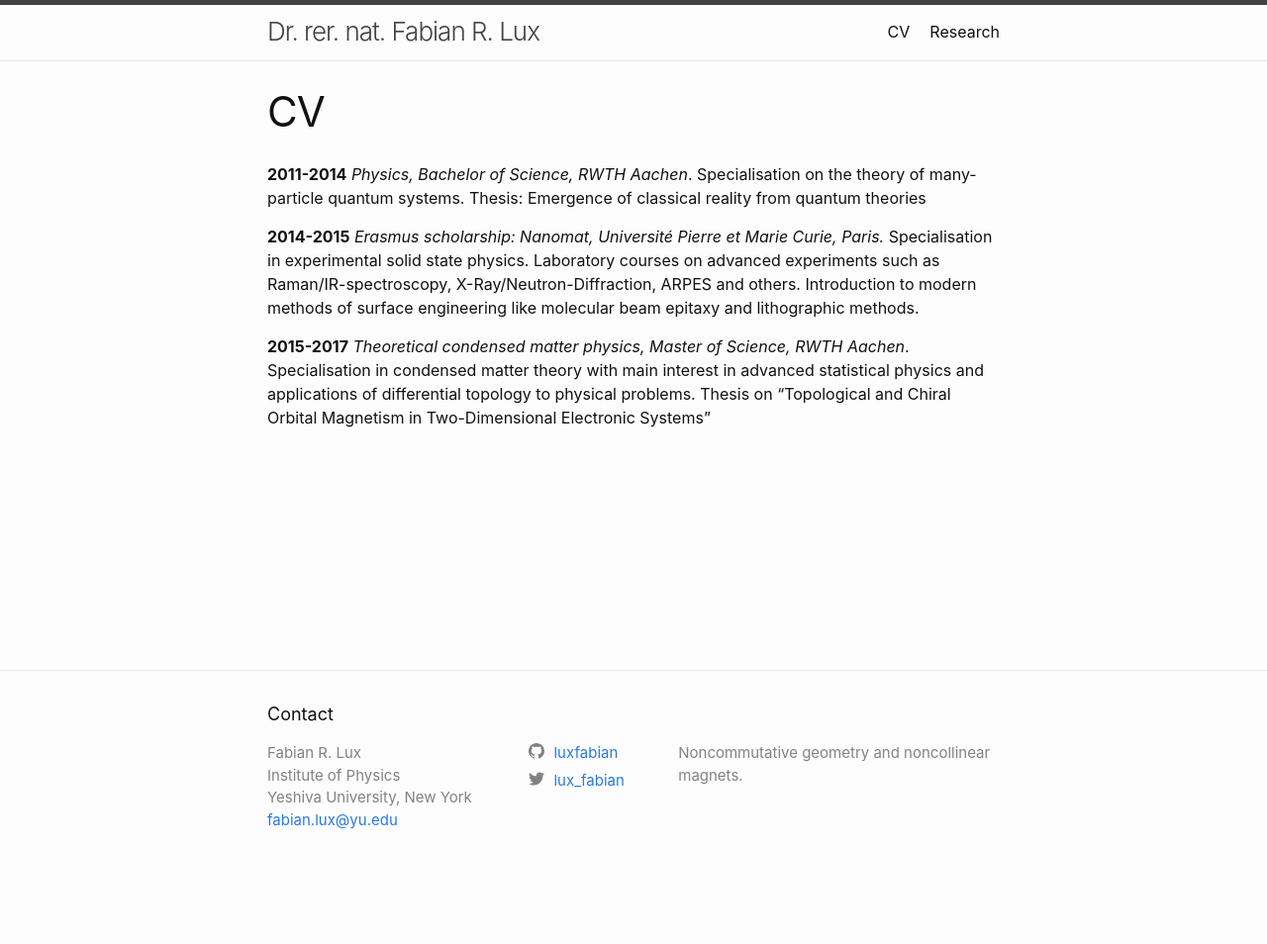
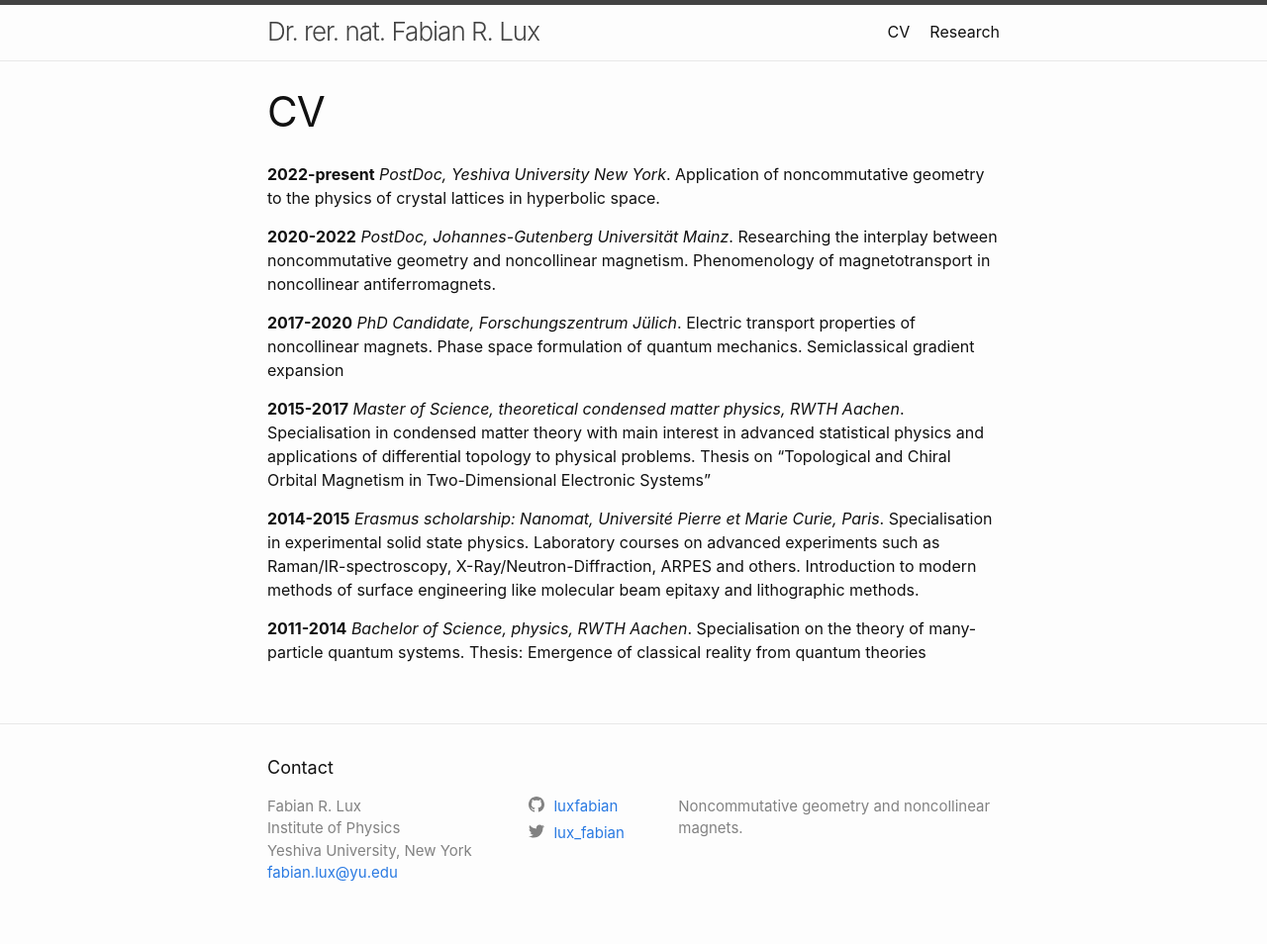
Before and after one commit to luxfabian/luxfabian.github.io, a Jekyll site: the page built from cv.markdown, in a window 1280 px wide. Shown: the whole page at 99% size. Built offline with Jekyll 4.4.1, drawn with Linux system fonts in a browser that asks for light colours; before the commit the page ends 900 px from its top, so only the background shows below that.

Commit message:
CV update

```diff
--- a/cv.markdown
+++ b/cv.markdown
@@ -4,14 +4,24 @@ title: CV
 permalink: /cv/
 ---
 
-**2011-2014** *Physics, Bachelor of Science, RWTH Aachen*.
+**2022-present** *PostDoc, Yeshiva University New York*.
+Application of noncommutative geometry to the physics of crystal lattices in hyperbolic space.
+
+**2020-2022** *PostDoc, Johannes-Gutenberg Universität Mainz*.
+Researching the interplay between noncommutative geometry and noncollinear magnetism. Phenomenology of magnetotransport in noncollinear antiferromagnets.
+
+**2017-2020** *PhD Candidate, Forschungszentrum Jülich*.
+Electric transport properties of noncollinear magnets. Phase space formulation of quantum mechanics. Semiclassical gradient expansion
+
+**2015-2017** *Master of Science, theoretical condensed matter physics,  RWTH Aachen*.
+Specialisation in condensed matter theory with main interest in advanced statistical physics and applications of differential topology to physical problems.
+Thesis on "Topological and Chiral Orbital Magnetism in Two-Dimensional Electronic Systems"
+
+**2014-2015** *Erasmus scholarship: Nanomat, Université Pierre et Marie Curie, Paris*. Specialisation in experimental solid state physics. Laboratory courses on advanced experiments such as Raman/IR-spectroscopy, X-Ray/Neutron-Diffraction, ARPES and others. Introduction to modern methods of surface engineering like molecular beam epitaxy and lithographic methods.
+
+**2011-2014** *Bachelor of Science, physics, RWTH Aachen*.
 Specialisation on the theory of many-particle quantum systems. Thesis: Emergence of classical reality from quantum theories
 
-**2014-2015** *Erasmus scholarship: Nanomat, Université Pierre et Marie Curie, Paris.* Specialisation in experimental solid state physics. Laboratory courses on advanced experiments such as Raman/IR-spectroscopy, X-Ray/Neutron-Diffraction, ARPES and others. Introduction to modern methods of surface engineering like molecular beam epitaxy and lithographic methods.
-
-**2015-2017** *Theoretical condensed matter physics, Master of Science, RWTH Aachen*.
-Specialisation in condensed matter theory with main interest in advanced statistical physics and applications of differential topology to physical problems.
-Thesis on "Topological and Chiral Orbital Magnetism in Two-Dimensional Electronic Systems"
 
 <!-- This is the base Jekyll theme. You can find out more info about customizing your Jekyll theme, as well as basic Jekyll usage documentation at [jekyllrb.com](https://jekyllrb.com/)
 
```
